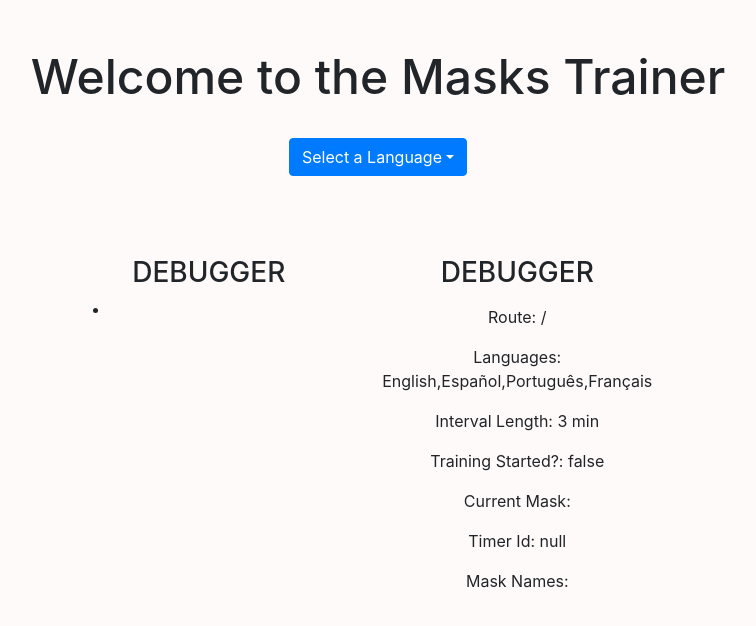
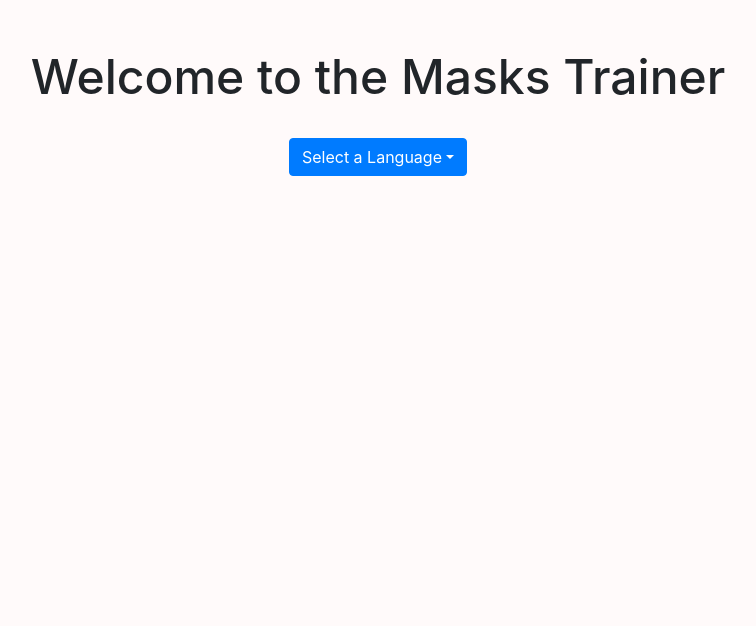
Before and after one commit to isaacluy/masks-trainer, a React (Create React App) app: page / in a window 1280 px wide. Shown: the top 626 px of the page, without its empty margins (262-1018 px from the left). Built offline with nearby package versions, Linux system fonts and the light colour scheme.

Commit message:
Removed <StateDebugger> from <App> and implemented Redux DevTools

```diff
--- a/src/App.js
+++ b/src/App.js
@@ -1,9 +1,6 @@
 import React from 'react';
-import Container from 'react-bootstrap/Container';
-import Row from 'react-bootstrap/Row';
 import { connect } from 'react-redux';
 
-import StateDebugger from './components/StateDebugger';
 import TrainingApp from './components/TrainingApp';
 import WelcomeApp from './components/WelcomeApp';
 import { getSelectedLanguage } from './functions';
@@ -31,24 +28,6 @@ class App extends React.Component {
         this.props.selectLanguage(selectedLanguageObj);
       }
     }
-  }
-
-  renderDebugger = () => {
-    return (
-      <Container fluid className="my-5">
-        <Row className="m-2">
-          <StateDebugger
-            currentMask={this.props.currentMask}
-            intervalLength={this.props.intervalLength}
-            languages={this.props.languages}              masks={this.props.masks}
-            masksNames={this.props.masksNames}
-            selectedLanguage={this.props.selectedLanguage}
-            timerId={this.props.timerId}
-            trainingStarted={this.props.trainingStarted}
-          />
-        </Row>
-      </Container>
-    );
   }
 
   renderWelcomeOrTraining = () => {
@@ -86,7 +65,6 @@ class App extends React.Component {
     return this.props.languages ? (
       <div id="main-stage">
         {this.renderWelcomeOrTraining()}
-        {this.renderDebugger()}
       </div>
     ) : 'Loading...';
   }
--- a/src/index.js
+++ b/src/index.js
@@ -1,7 +1,7 @@
 import React from 'react';
 import ReactDOM from 'react-dom';
 import { Provider } from 'react-redux';
-import { createStore } from 'redux';
+import { applyMiddleware, compose, createStore } from 'redux';
 
 import App from './App';
 import reducers from './reducers';
@@ -9,8 +9,12 @@ import reducers from './reducers';
 import 'bootstrap/dist/css/bootstrap.min.css';
 import './style.css';
 
+const composeEnhancers =
+    window.__REDUX_DEVTOOLS_EXTENSION_COMPOSE__ || compose;
+const store = createStore(reducers, composeEnhancers(applyMiddleware()));
+
 ReactDOM.render(
-    <Provider store={createStore(reducers)}>
+    <Provider store={store}>
         <App />
     </Provider>,
     document.getElementById('root')
```
